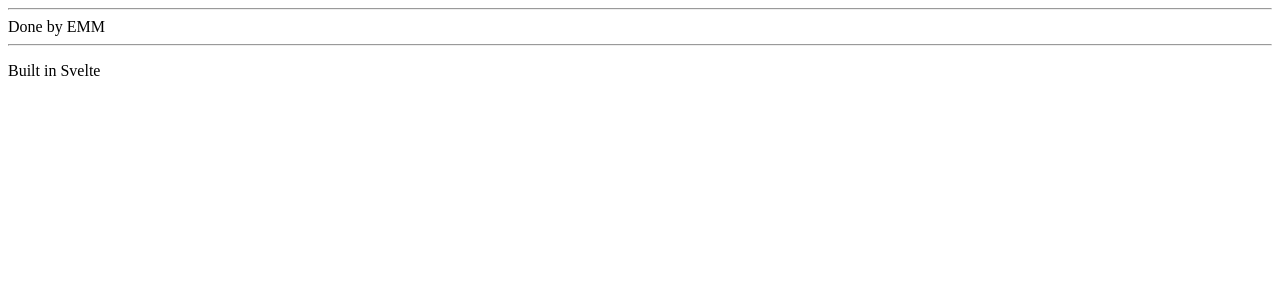
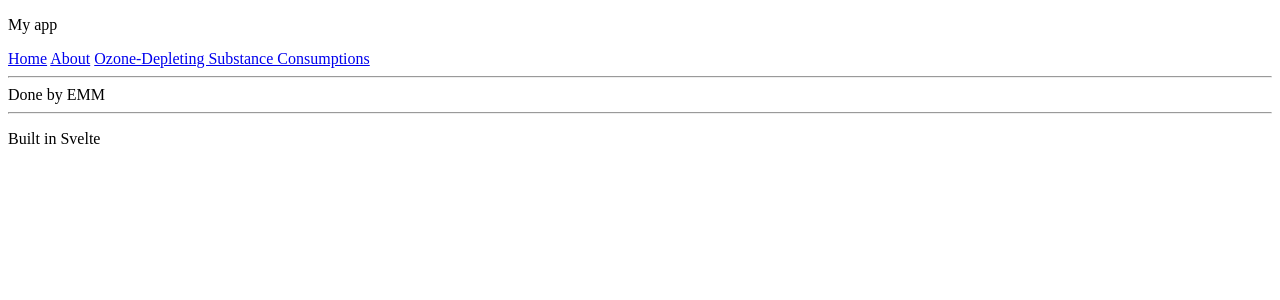
Before and after one commit to gti-sos/SOS2526-22, a SvelteKit app in the folder src/front/: page /about in a window 1280 px wide. Shown: the top 300 px of the page. Built offline with nearby package versions, Linux system fonts and the light colour scheme.

Commit message:
Actualizar

```diff
--- a/src/front/src/routes/Header.svelte
+++ b/src/front/src/routes/Header.svelte
@@ -1,6 +1,6 @@
-<!-- <p>My app</p>
+<p>My app</p>
 <nav>
     <a href="/">Home</a>
     <a href="/about">About</a>
     <a href="/ozone-depleting-substance-consumptions">Ozone-Depleting Substance Consumptions</a>
-</nav> -->
+</nav>
```
Also changed, not shown: 1 other file (tests, documents, lock files or other folders).
